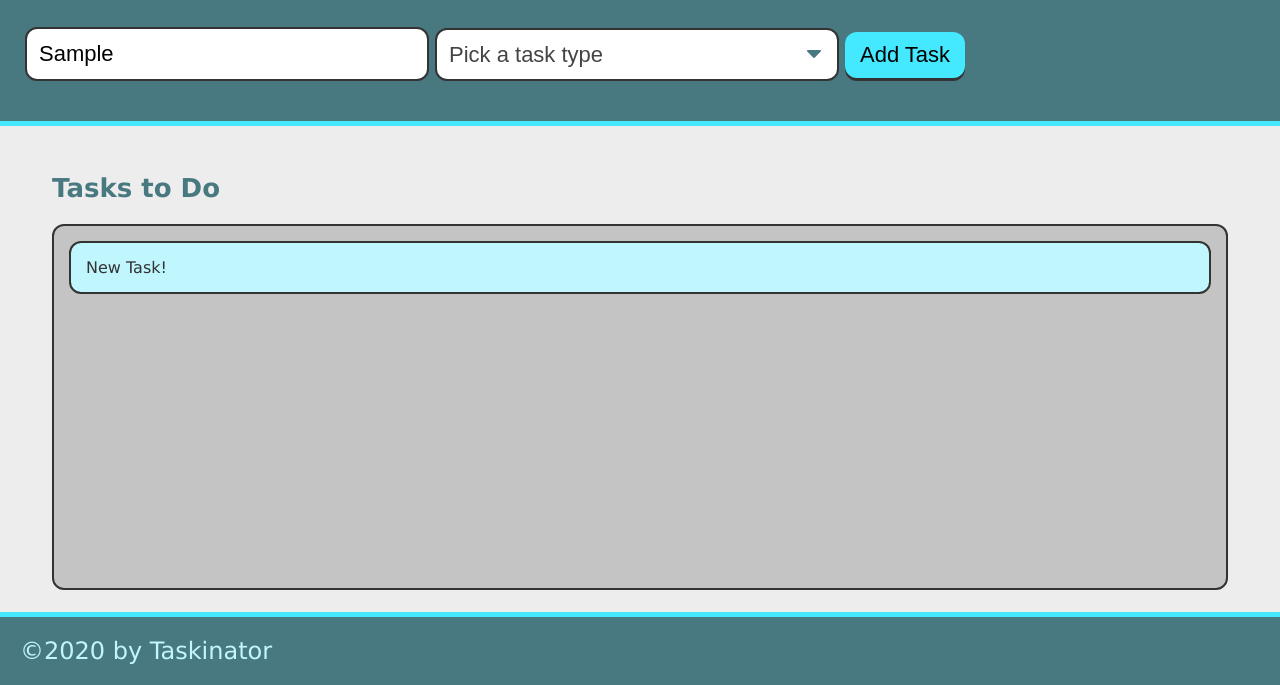
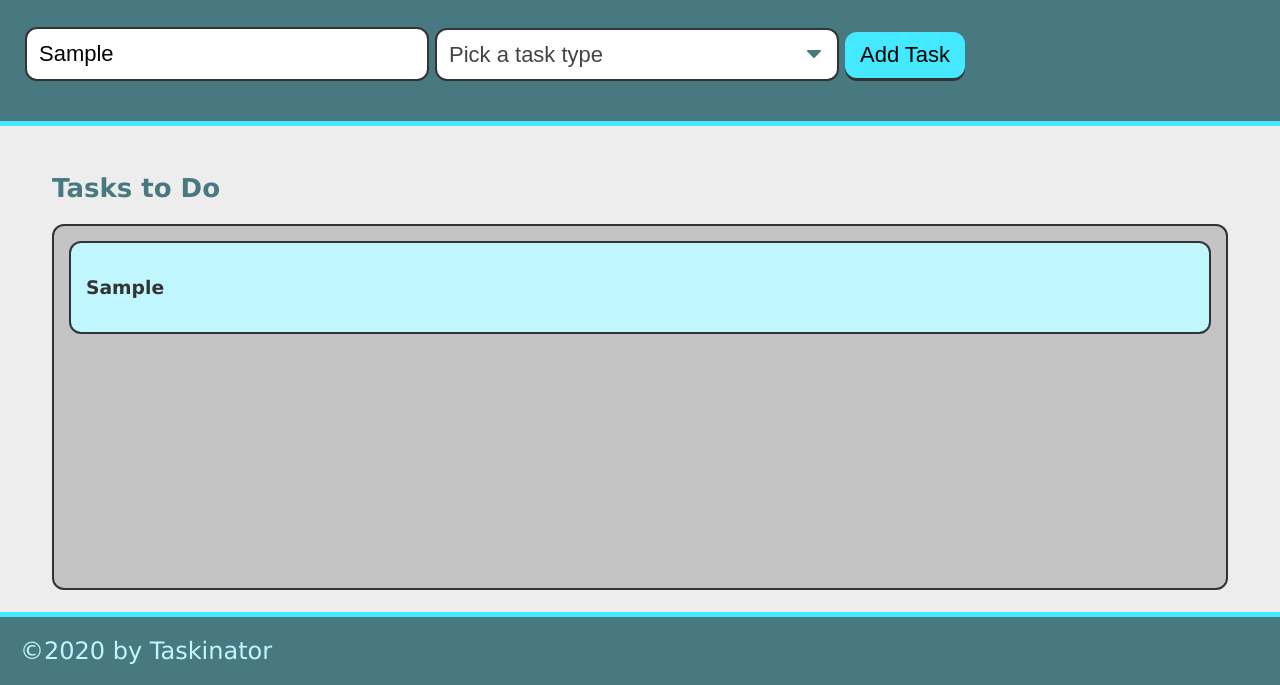
Before and after one commit to Beca-d/Taskinator, a plain HTML site: page index.html in a window 1280 px wide. Both pictures are taken after typing "Sample" into the empty fields and a click on the button "Add Task". Shown: the part 115-800 px from the top of the page. Drawn offline with Linux system fonts and the light colour scheme.

Commit message:
form submission working

```diff
--- a/assets/js/script.js
+++ b/assets/js/script.js
@@ -6,9 +6,22 @@ var tasksToDoEl = document.querySelector("#tasks-to-do");
 var createTaskHandler = function (event) {
     event.preventDefault();
 
+    var taskNameInput = document.querySelector("input[name='task-name']").value;
+    var taskTypeInput = document.querySelector("select[name='task-type']").value;
+
+   //Create list item
     var listItemEl = document.createElement("li");
     listItemEl.className = "task-item";
-    listItemEl.textContent = "New Task!";
+    //create div to hold task info and add to list item
+    var taskInfoEl = document.createElement("div");
+    //give it a class name
+    taskInfoEl.className = "task-info";
+    //add HTML content to div
+    taskInfoEl.innerHTML = "<h3 class='task name'>" + taskNameInput + "</h3><span class ='task-type'>" + taskTypeInput + "</span>";
+
+    listItemEl.appendChild(taskInfoEl)
+
+    // add entire list item to list
     tasksToDoEl.appendChild(listItemEl);
 };
 
--- a/index.html
+++ b/index.html
@@ -15,7 +15,7 @@
         <p>Click the button below to add a new task!</p>
         <form id="task-form">
             <div class="form-group">
-                <input type="text" name="task-name" placeholder="Enter Task Name" />
+                <input type="text" name="task-name" class="text-input" placeholder="Enter Task Name" />
             </div>
             <div class="form-group">
                 <select name="task-type" class="select-dropdown">
```
